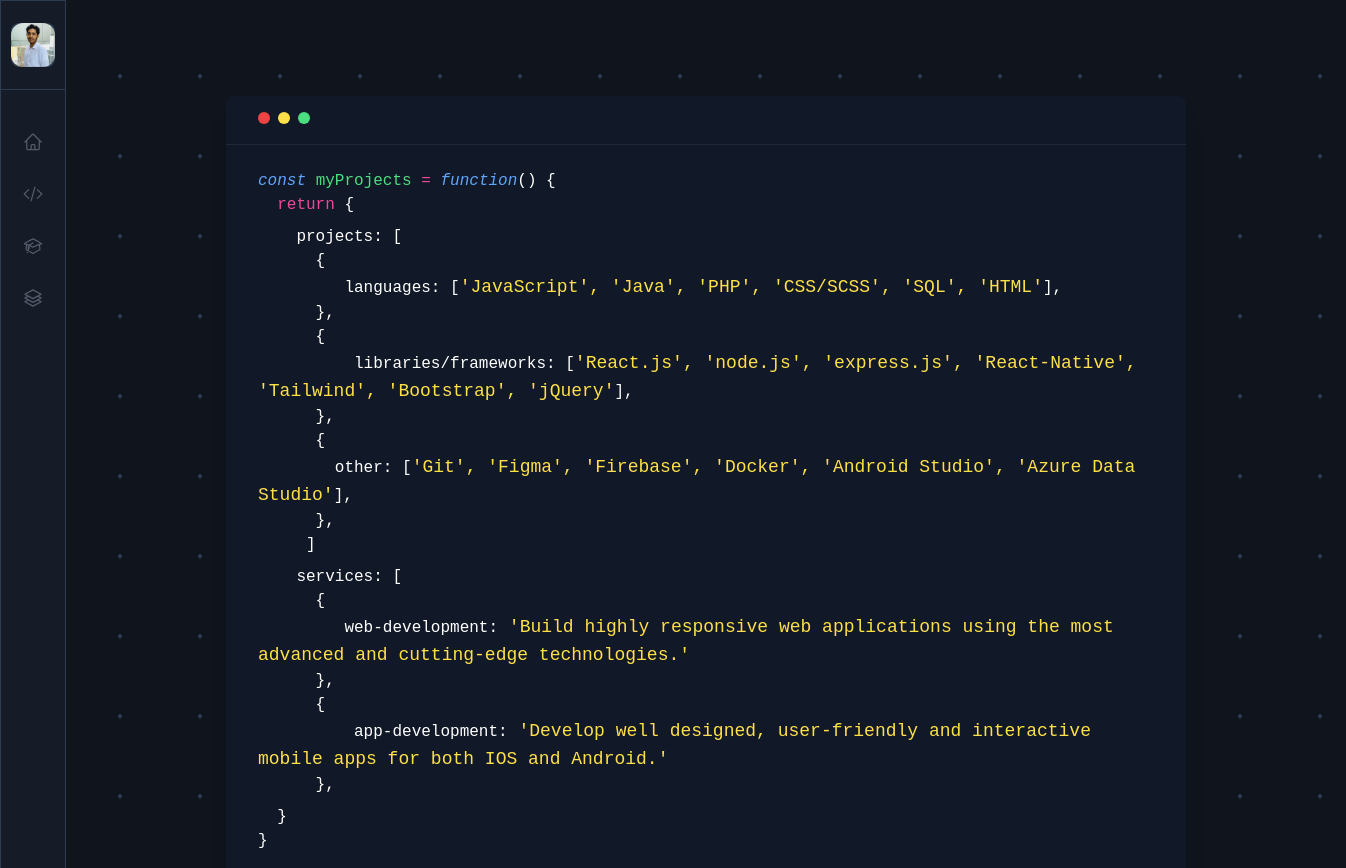
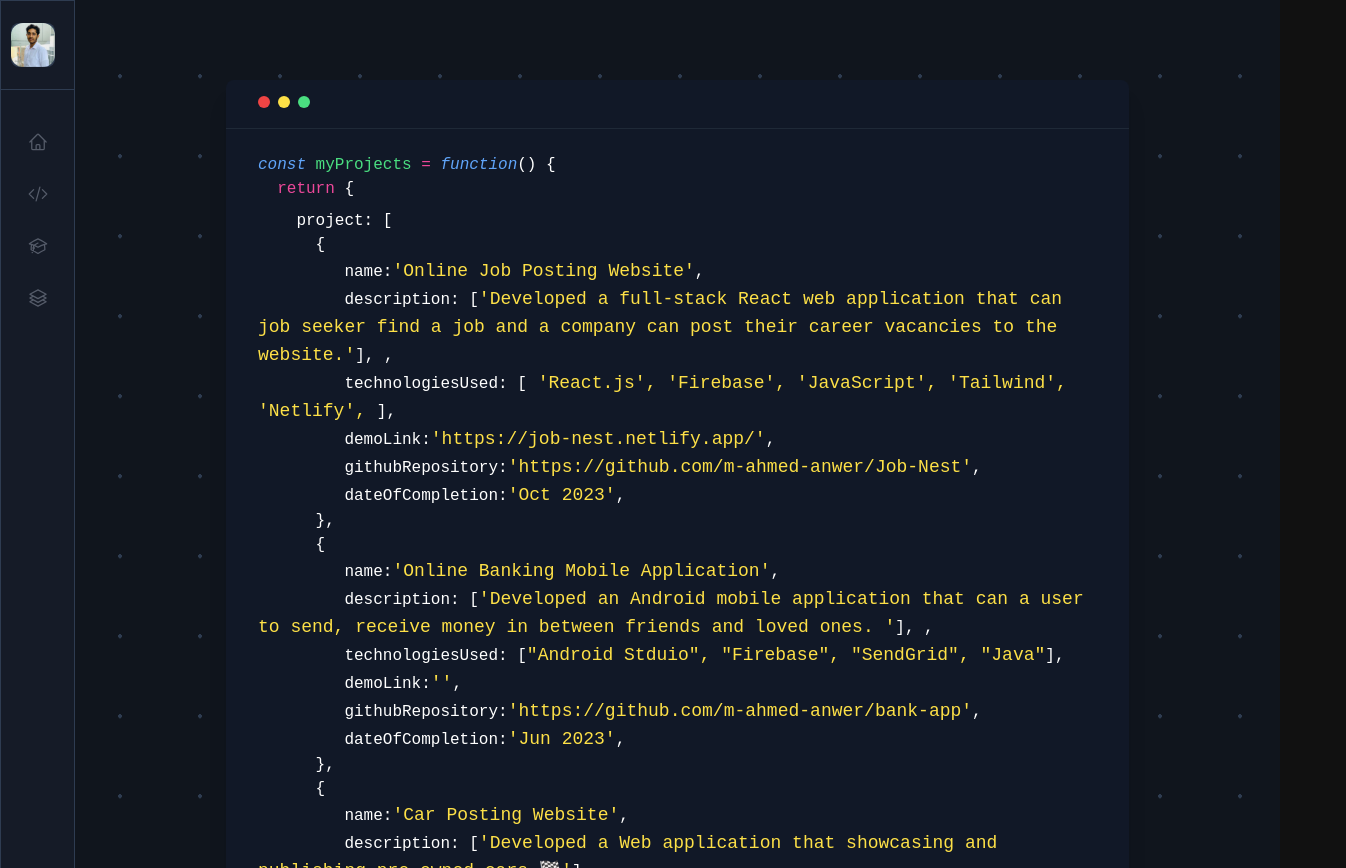
Before and after one commit to m-ahmed-anwer/personal-portfolio-v1.0, a React (Create React App) app: page /projects in a window 1280 px wide. Shown: the top 868 px of the page, 1346 px wide, since content can reach past the window. Built offline with nearby package versions, Linux system fonts and the light colour scheme.

Commit message:
Set Projects

```diff
--- a/src/components/404/404.js
+++ b/src/components/404/404.js
@@ -9,8 +9,8 @@
 
   return (
     <div className="w-full">
-      <div className="h-screen">
-        <div className="w-screen  flex items-center justify-center my-24 ">
+      <div className="">
+        <div className="w-4/4  flex items-center justify-center my-20 ">
           <div className="rounded-lg shadow-xl bg-gray-900 text-white md:w-3/4 mx-4 dark:text-black ">
             <div className="border-b border-gray-800 px-8 py-3">
               <div className="inline-block w-3 h-3 mr-2 rounded-full bg-red-500"></div>
--- a/src/components/Preloader/PreloaderStyle.css
+++ b/src/components/Preloader/PreloaderStyle.css
@@ -17,7 +17,7 @@
 }
 
 .initial {
-  background: linear-gradient(45deg, #101837, #02001a);
+  background: linear-gradient(45deg, #262d38, #02001a);
   display: flex;
   justify-content: center;
   align-items: center;
--- a/src/components/navbar/navbar.js
+++ b/src/components/navbar/navbar.js
@@ -43,14 +43,12 @@
     >
       <div className="left-0">
         <div className="inline-flex my-3 h-16 w-16 items-center justify-center">
-          <span
-            className="grid h-11 w-11 place-content-center rounded-lg bg-[#2e3c51] text-md text-gray-600 cursor-pointer"
-            onClick={hiding}
-          >
+          <span className=" cursor-pointer grid h-11 w-11 place-content-center rounded-lg bg-[#2e3c51] text-md text-gray-600">
             <img
               alt="profile"
               src={image}
-              className="object-cover rounded-xl"
+              className="object-cover rounded-xl "
+              onClick={hiding}
             />
           </span>
         </div>
--- a/src/index.js
+++ b/src/index.js
@@ -4,6 +4,7 @@
 import App from "./App";
 import reportWebVitals from "./reportWebVitals";
 import { BrowserRouter } from "react-router-dom";
+
 
 const root = ReactDOM.createRoot(document.getElementById("root"));
 root.render(
--- a/src/routes/projects/projects.js
+++ b/src/routes/projects/projects.js
@@ -1,11 +1,83 @@
 import React from "react";
+import { Link } from "react-router-dom";
 
 function Projects() {
+  const project = [
+    {
+      id: 1,
+      name: "Online Job Posting Website",
+      description:
+        "Developed a full-stack React web application that can job seeker find a job and a company can post their career vacancies to the website.",
+      technologiesUsed: `
+        'React.js',
+        'Firebase',
+        'JavaScript',
+        'Tailwind',
+        'Netlify',
+      `,
+
+      demoLink: "https://job-nest.netlify.app/",
+      githubRepository: "https://github.com/m-ahmed-anwer/Job-Nest",
+      dateOfCompletion: "Oct 2023",
+    },
+    {
+      id: 2,
+      name: "Online Banking Mobile Application",
+      description:
+        "Developed an Android mobile application that can a user to send, receive money in between friends and loved ones. ",
+      technologiesUsed: `"Android Stduio", "Firebase", "SendGrid", "Java"`,
+
+      demoLink: "",
+      githubRepository: "https://github.com/m-ahmed-anwer/bank-app",
+      dateOfCompletion: "Jun 2023",
+    },
+    {
+      id: 3,
+      name: "Car Posting Website",
+      description:
+        "Developed a Web application that showcasing and publishing pre-owned cars 🏁",
+      technologiesUsed: `
+        'React.js',
+        'javaScript',
+        'Firebase',
+        'Bootstrap',
+        'SendGrid',
+      `,
+
+      demoLink: "https://car-post.netlify.app",
+      githubRepository: "https://github.com/m-ahmed-anwer/Car-Post",
+      dateOfCompletion: "Feb 2023",
+    },
+    {
+      id: 4,
+      name: "Arts Showcasing Native Mobile Application",
+      description:
+        "Developed an Mobile application in React native forshowcasing the Art works of a person by inserting all their details",
+      technologiesUsed: `'React Native', 'javaScript', 'Firebase'`,
+
+      demoLink: "",
+      githubRepository: "https://github.com/m-ahmed-anwer/Art-Gallery",
+      dateOfCompletion: "Jan 2023",
+    },
+    ,
+    {
+      id: 5,
+      name: "Movie Management Web Application",
+      description:
+        "Developed a Online Movie Management Web application with using with CRUD operations to handle movies",
+      technologiesUsed: `'Node.js', 'Express.js', 'EJS', 'MySQL', 'Bootstrap'`,
+
+      demoLink: "",
+      githubRepository: "https://github.com/m-ahmed-anwer/movie-management",
+      dateOfCompletion: "Oct 2022",
+    },
+  ];
+
   return (
     <div className="w-full">
-      <div className="h-screen">
-        <div className="w-screen flex items-center justify-center my-24 ">
-          <div className="rounded-lg shadow-xl bg-gray-900 text-white md:w-3/4 mx-4 dark:text-black">
+      <div className="">
+        <div className="w-4/4 flex items-center justify-center my-20 ">
+          <div className="rounded-lg shadow-xl bg-gray-900 text-white md:w-3/4 mx-4 dark:text-black ">
             <div className="border-b border-gray-800 px-8 py-3">
               <div className="inline-block w-3 h-3 mr-2 rounded-full bg-red-500"></div>
               <div className="inline-block w-3 h-3 mr-2 rounded-full bg-yellow-300"></div>
@@ -22,70 +94,70 @@
                 &nbsp;&nbsp;<span className="text-pink-500">return</span> {"{"}
               </p>
               <div className="my-2">
-                &nbsp;&nbsp;&nbsp;&nbsp;projects:{" ["}
+                &nbsp;&nbsp;&nbsp;&nbsp;project:{" ["}
+                {project.map((index) => {
+                  return (
+                    <span key={index.id}>
                       <p>&nbsp;&nbsp;&nbsp;&nbsp;&nbsp;&nbsp;{"{"}</p>
                       <p>
-                  &nbsp;&nbsp; &nbsp;&nbsp;&nbsp;&nbsp;&nbsp;&nbsp;languages:
+                        &nbsp;&nbsp; &nbsp;&nbsp;&nbsp;&nbsp;&nbsp;&nbsp;name:
+                        <span className="text-yellow-300 text-lg">
+                          {`'${index.name}'`}
+                        </span>
+                        ,
+                      </p>
+                      <p>
+                        &nbsp;&nbsp;
+                        &nbsp;&nbsp;&nbsp;&nbsp;&nbsp;&nbsp;description:
                         {" ["}
                         <span className="text-yellow-300 text-lg">
-                    {"'JavaScript', 'Java', 'PHP', 'CSS/SCSS', 'SQL', 'HTML'"}
+                          {`'${index.description}'`}
+                        </span>
+                        {"],"} ,
+                      </p>
+                      <p>
+                        &nbsp;&nbsp;
+                        &nbsp;&nbsp;&nbsp;&nbsp;&nbsp;&nbsp;technologiesUsed:
+                        {" ["}
+                        <span className="text-yellow-300 text-lg">
+                          {`${index.technologiesUsed}`}
                         </span>
                         {"],"}
                       </p>
-                <p>&nbsp;&nbsp;&nbsp;&nbsp;&nbsp;&nbsp;{"},"}</p>
-                <p>&nbsp;&nbsp;&nbsp;&nbsp;&nbsp;&nbsp;{"{"}</p>
                       <p>
                         &nbsp;&nbsp;
-                  &nbsp;&nbsp;&nbsp;&nbsp;&nbsp;&nbsp;&nbsp;libraries/frameworks:
-                  {" ["}
+                        &nbsp;&nbsp;&nbsp;&nbsp;&nbsp;&nbsp;demoLink:
+                        <Link to={index.demoLink} target="_blank">
+                          <span className="cursor-pointer  hover:underline focus:border-none text-yellow-300 text-lg">
+                            {`'${index.demoLink}'`}
+                          </span>
+                        </Link>
+                        ,
+                      </p>
+                      <p>
+                        &nbsp;&nbsp;
+                        &nbsp;&nbsp;&nbsp;&nbsp;&nbsp;&nbsp;githubRepository:
+                        <Link to={index.githubRepository} target="_blank">
+                          <span className=" hover:underline focus:border-none cursor-pointer text-yellow-300 text-lg">
+                            {`'${index.githubRepository}'`}
+                          </span>
+                        </Link>
+                        ,
+                      </p>
+                      <p>
+                        &nbsp;&nbsp;
+                        &nbsp;&nbsp;&nbsp;&nbsp;&nbsp;&nbsp;dateOfCompletion:
                         <span className="text-yellow-300 text-lg">
-                    {
-                      "'React.js', 'node.js', 'express.js', 'React-Native', 'Tailwind', 'Bootstrap', 'jQuery'"
-                    }
+                          {`'${index.dateOfCompletion}'`}
                         </span>
-                  {"],"}
+                        ,
                       </p>
                       <p>&nbsp;&nbsp;&nbsp;&nbsp;&nbsp;&nbsp;{"},"}</p>
-                <p>&nbsp;&nbsp;&nbsp;&nbsp;&nbsp;&nbsp;{"{"}</p>
-                <p>
-                  &nbsp;&nbsp;&nbsp;&nbsp;&nbsp;&nbsp;&nbsp;&nbsp;other:
-                  {" ["}
-                  <span className="text-yellow-300 text-lg">
-                    {
-                      "'Git', 'Figma', 'Firebase', 'Docker', 'Android Studio', 'Azure Data Studio'"
-                    }
                     </span>
-                  {"],"}
-                </p>
-                <p>&nbsp;&nbsp;&nbsp;&nbsp;&nbsp;&nbsp;{"},"}</p>
+                  );
+                })}
                 <p>&nbsp;&nbsp;&nbsp;&nbsp;&nbsp;{"]"}</p>
               </div>
-              <div className="my-2">
-                &nbsp;&nbsp;&nbsp;&nbsp;services:{" ["}
-                <p>&nbsp;&nbsp;&nbsp;&nbsp;&nbsp;&nbsp;{"{"}</p>
-                <p>
-                  &nbsp;&nbsp;
-                  &nbsp;&nbsp;&nbsp;&nbsp;&nbsp;&nbsp;web-development:
-                  <span className="text-yellow-300 text-lg">
-                    {
-                      " 'Build highly responsive web applications using the most advanced and cutting-edge technologies.'"
-                    }
-                  </span>
-                </p>
-                <p>&nbsp;&nbsp;&nbsp;&nbsp;&nbsp;&nbsp;{"},"}</p>
-                <p>&nbsp;&nbsp;&nbsp;&nbsp;&nbsp;&nbsp;{"{"}</p>
-                <p>
-                  &nbsp;&nbsp;
-                  &nbsp;&nbsp;&nbsp;&nbsp;&nbsp;&nbsp;&nbsp;app-development:
-                  <span className="text-yellow-300 text-lg">
-                    {
-                      " 'Develop well designed, user-friendly and interactive mobile apps for both IOS and Android.'"
-                    }
-                  </span>
-                </p>
-                <p>&nbsp;&nbsp;&nbsp;&nbsp;&nbsp;&nbsp;{"},"}</p>
-              </div>
-
               <p>&nbsp;&nbsp;{"}"}</p>
               <p>{"}"}</p>
             </div>
--- a/src/routes/skills/skills.js
+++ b/src/routes/skills/skills.js
@@ -3,9 +3,9 @@
 function Skills() {
   return (
     <div className="w-full">
-      <div className="h-screen">
-        <div className="w-screen flex items-center justify-center my-24 ">
-          <div className="rounded-lg shadow-xl bg-gray-900 text-white md:w-3/4 mx-4 dark:text-black">
+      <div className="">
+        <div className="w-4/4  flex items-center justify-center my-20 ">
+          <div className="rounded-lg shadow-xl bg-gray-900 text-white md:w-3/4 mx-4 dark:text-black ">
             <div className="border-b border-gray-800 px-8 py-3">
               <div className="inline-block w-3 h-3 mr-2 rounded-full bg-red-500"></div>
               <div className="inline-block w-3 h-3 mr-2 rounded-full bg-yellow-300"></div>
```
Also changed, not shown: src/routes/education/education.js (+4 -4 lines), src/routes/home/home.js (+17 -11 lines). Lines whose indentation alone changed are shown as unchanged.
